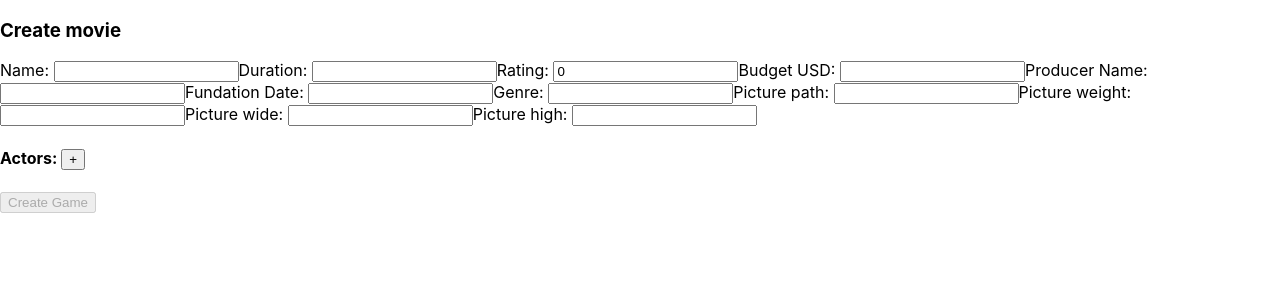
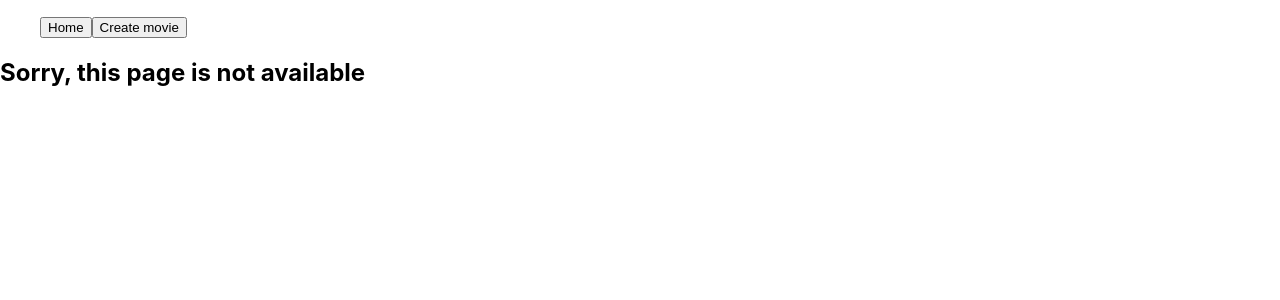
Before and after one commit to santi4246/movie-project, a React (Create React App) app in the folder client/: page /create-movie in a window 1280 px wide. Shown: the top 300 px of the page. Built offline with nearby package versions, Linux system fonts and the light colour scheme.

Commit message:
Initial files v1.0.0

```diff
--- a/client/src/App.js
+++ b/client/src/App.js
@@ -1,16 +1,24 @@
-import React from "react";
-import { Route, Routes } from "react-router-dom";
+// Components
+import Navbar from "./components/Navbar";
 import Home from "./components/Home";
 import Form from "./components/Form";
+import Error from "./components/Error";
+// Library
+import React from "react";
+import { BrowserRouter, Route, Routes } from "react-router-dom";
 import axios from "axios";
 axios.defaults.baseURL = "https://movie-project-pvjd.onrender.com/api"
 
 function App() {
   return (
-    <Routes>
-      <Route path = "/" element = { <Home/> }/>
-      <Route path = "/create-movie" element = { <Form/> }/>
-    </Routes>
+    <BrowserRouter>
+      <Navbar/>
+      <Routes>
+        <Route index path = "/home" element = { <Home/> }/>
+        <Route path = "/create" element = { <Form/> }/>
+        <Route path = "*" element = { <Error/> }/>
+      </Routes>
+    </BrowserRouter>
   );
 }
 
--- /dev/null
+++ b/client/src/components/Card/index.jsx
@@ -0,0 +1,29 @@
+import React from "react";
+
+const Card = (props) => {
+    console.log("Movie: ", props);
+    return (
+        <div>
+            <h3>Name: {props.props.name}</h3>
+            <p>Rating: {props.props.rating}</p>
+            <p>Budget: {props.props.budgetUSD}</p>
+            <p>Producer: {props.props.producer.name}</p>
+            <p>Genre: {props.props.genre.name}</p>
+            <img src = { props.props.picture.path } alt = "movie"></img>
+            {
+                props.props.actors ?
+                <>
+                    {
+                        props.props.actors.map((actor, index) => (
+                            <div key = {index}>
+                                <p>Actor: {actor.name + " " + actor.lastName}</p>
+                            </div>
+                        ))
+                    }
+                </> : <p>No actors...</p>
+            }
+        </div>
+    )
+};
+
+export default Card;
--- /dev/null
+++ b/client/src/components/Container/index.jsx
@@ -0,0 +1,28 @@
+import React, { useEffect } from "react";
+import Card from "../Card";
+import { useDispatch, useSelector } from "react-redux";
+import { fetchMovies } from "../../redux/features/movies/moviesSlice";
+
+const Container = () => {
+    const dispatch = useDispatch();
+    const data = useSelector((state) => {
+        return state.movies;
+    });
+    useEffect(() => {
+        dispatch(fetchMovies());
+    }, [dispatch]);
+    if (data.movies.length === 0) {
+        return <h4>There are no movies</h4>
+    }
+    return (
+        <div>
+            {
+                data.movies.length !== 0 && data.movies.map(
+                    (prop, index) => <Card props = {prop} key = {index}/>
+                )
+            }
+        </div>
+    )
+}
+
+export default Container;
--- /dev/null
+++ b/client/src/components/Error/index.jsx
@@ -0,0 +1,12 @@
+import React from "react";
+
+
+const Error = () => {
+    return (
+        <>
+            <h2>Sorry, this page is not available</h2>
+        </>
+    )
+}
+
+export default Error;
--- a/client/src/components/Form/index.jsx
+++ b/client/src/components/Form/index.jsx
@@ -1,9 +1,11 @@
 import React, { useState, useEffect } from "react";
 import { useDispatch, useSelector } from "react-redux";
 import { postMovies, message } from "../../redux/features/movies/moviesSlice";
+import { useNavigate } from "react-router-dom";
 
 const Form = () => {
     const dispatch = useDispatch();
+    const navigate = useNavigate();
     const [input, setInput] = useState({
         name: "",
         duration: "",
@@ -32,26 +34,27 @@ const Form = () => {
         validateActors(input.actors);
     }, [input]);
     function validateInput (name, value) {
+        const expDate = /\d{2,4}\/\d{1,2}\/\d{1,2}/
         switch (name) {
             case "name": return (!value || value.length > 20) ? setError({ ...error, name: `Name field cannot be null or length greater than 20` }) : setError({ ...error, name: "" })
             case "duration": return (!value) ? setError({ ...error, duration: `Cannot be null` }) : setError({ ...error, duration: "" })
             case "rating": return (!value || value < 1 || value > 5) ? setError({ ...error, rating: `The field must contain a value greater than 0 and less than or equal to 5` }) : setError({ ...error, rating: "" })
             case "budgetUSD": return (!value) ? setError({ ...error, budgetUSD: `Cannot be null` }) : setError({ ...error, budgetUSD: "" })
             case "producerName": return (!value) ? setError({ ...error, producerName: `The field cannot be null` }) : setError({ ...error, producerName: "" })
-            case "fundationDate": return (!value) ? setError({ ...error, fundationDate: `The field cannot be null` }) : setError({ ...error, fundationDate: "" })
+            case "fundationDate": return (!value || !expDate.test(value)) ? setError({ ...error, fundationDate: `The field cannot be null or date is incorrect` }) : setError({ ...error, fundationDate: "" })
             case "genreName": return (!value) ? setError({ ...error, genreName: `The field cannot be null` }) : setError({ ...error, genreName: "" })
             case "picturePath": return (!value) ? setError({ ...error, picturePath: `The field cannot be null` }) : setError({ ...error, picturePath: "" })
             case "pictureWeight": return (!value) ? setError({ ...error, pictureWeight: `The field cannot be null` }) : setError({ ...error, pictureWeight: "" })
             case "pictureWide": return (!value) ? setError({ ...error, pictureWide: `The field cannot be null` }) : setError({ ...error, pictureWide: "" })
             case "pictureHigh": return (!value) ? setError({ ...error, pictureHigh: `The field cannot be null` }) : setError({ ...error, pictureHigh: "" })
+            case "nameActor": return (!value || value.length > 20) ? setError({ ...error, nameActor: `Name field cannot be null or length greater than 20` }) : setError({ ...error, nameActor: "" })
+            case "lastNameActor": return (!value || value.length > 20) ? setError({ ...error, lastNameActor: `Name field cannot be null or length greater than 20` }) : setError({ ...error, lastNameActor: "" })
+            case "birthday": return (!value || !expDate.test(value)) ? setError({ ...error, birthday: `The field cannot be null or date is incorrect` }) : setError({ ...error, birthday: "" })
             default: break;
         }
     }
     function validateActors (array) {
         if (array.length === 0) {
-            return setError({ ...error, actors: `You must create an actor` });
-        }
-        if (array[0].name === "" || array[0].lastName === "" || array[0].birthday === "") {
             return setError({ ...error, actors: `You must create an actor` });
         }
         else {
@@ -96,14 +99,17 @@ const Form = () => {
         if (event.target.name === "nameActor") {
             actors[index].name = event.target.value;
             setActors([...actors]);
+            validateInput(event.target.name, event.target.value);
             setInput({...input, actors: [...actors]});
         }
         if (event.target.name === "lastNameActor") {
             actors[index].lastName = event.target.value;
+            validateInput(event.target.name, event.target.value);
             setActors([...actors]);
         }
         if (event.target.name === "birthday") {
             actors[index].birthday = event.target.value;
+            validateInput(event.target.name, event.target.value);
             setActors([...actors]);
         }
     }
@@ -121,6 +127,7 @@ const Form = () => {
     function handleSubmit (event) {
         event.preventDefault();
         setSubmit(true);
+        console.log("Input: ", input);
         dispatch(postMovies(input));
         setInput({
             name: "",
@@ -142,6 +149,7 @@ const Form = () => {
             },
             actors: []
         });
+        setTimeout(() => navigate("/home"), 5000);
     }
     return(
         <div>
@@ -169,7 +177,7 @@ const Form = () => {
                     <input name = "producerName" value = {input.producer.name} onChange = { handleChange } />
                     {error.producerName ? <p>{error.producerName}</p> : null}
                     <label>Fundation Date: </label>
-                    <input name = "fundationDate" value = {input.producer.fundationDate} onChange = { handleChange } />
+                    <input name = "fundationDate" value = {input.producer.fundationDate} onChange = { handleChange } placeholder = "year/month/day"/>
                     {error.fundationDate ? <p>{error.fundationDate}</p> : null}
                     {/* Genre */}
                     <label>Genre: </label>
@@ -200,7 +208,8 @@ const Form = () => {
                                 <label htmlFor = {`lastNameActor-${index + 1}`}>Lastname actor: </label>
                                 <input type = "text" name = "lastNameActor" id = {`lastNameActor-${index + 1}`} value = {actor.lastName} onChange = {(e) => handleChangeActors(e, index)}/>
                                 <label htmlFor = {`birthday-${index + 1}`}>Birthday: </label>
-                                <input type = "text" name = "birthday" id = {`birthday-${index + 1}`} value = {actor.birthday} onChange = {(e) => handleChangeActors(e, index)}/>
+                                <input type = "text" name = "birthday" id = {`birthday-${index + 1}`} placeholder = "year/month/day" value = {actor.birthday} onChange = {(e) => handleChangeActors(e, index)}/>
+                                {error.birthday ? <p>{error.birthday}</p> : null}
                                 <button onClick = {() => onClickMinusButton(index)}>X</button>
                                 {error.actors ? <p>{error.actors}</p> : null}
                             </div>
@@ -208,7 +217,7 @@ const Form = () => {
                     }
                 </div>
                 <div>
-                    <button type = "submit" value = {"create"} disabled = { error.name || !input.name || error.duration || !input.duration || error.rating || !input.rating || error.budgetUSD || !input.budgetUSD || error.producerName || !input.producer.name || error.fundationDate || !input.producer.fundationDate || error.genreName || !input.genre.name || error.picturePath || !input.picture.path || error.pictureWeight || !input.picture.weight || error.pictureWide || !input.picture.wide || error.pictureHigh || !input.picture.high || error.actors || !input.actors } onClick={handleSubmit}>Create Game</button>
+                    <button type = "submit" value = {"create"} disabled = { error.name || !input.name || error.duration || !input.duration || error.rating || !input.rating || error.budgetUSD || !input.budgetUSD || error.producerName || !input.producer.name || error.fundationDate || !input.producer.fundationDate || error.genreName || !input.genre.name || error.picturePath || !input.picture.path || error.pictureWeight || !input.picture.weight || error.pictureWide || !input.picture.wide || error.pictureHigh || !input.picture.high || error.actors || error.nameActor || error.lastNameActor || error.birthday } onClick={handleSubmit}>Create Game</button>
                 </div>
             </form>
             {submit ? <p>The movie was successfully created!</p> : null }
--- /dev/null
+++ b/client/src/components/Navbar/index.jsx
@@ -0,0 +1,15 @@
+import React from "react";
+import { Link } from "react-router-dom";
+
+const Navbar = () => {
+    return (
+        <nav>
+            <ul>
+                <Link to = "/home"><button>Home</button></Link>
+                <Link to = "/create"><button>Create movie</button></Link>
+            </ul>
+        </nav>
+    )
+}
+
+export default Navbar;
--- a/client/src/index.js
+++ b/client/src/index.js
@@ -2,7 +2,6 @@ import React from 'react';
 import ReactDOM from 'react-dom/client';
 import './index.css';
 import App from './App';
-import { BrowserRouter } from "react-router-dom";
 import { Provider } from "react-redux";
 import { store } from "./redux/store";
 
@@ -10,9 +9,7 @@ const root = ReactDOM.createRoot(document.getElementById('root'));
 root.render(
   <React.StrictMode>
     <Provider store = { store }>
-      <BrowserRouter>
-        <App />
-      </BrowserRouter>
+      <App />
     </Provider>
   </React.StrictMode>
 );
```
Also changed, not shown: client/src/components/Home/index.jsx (+7 -35 lines).
